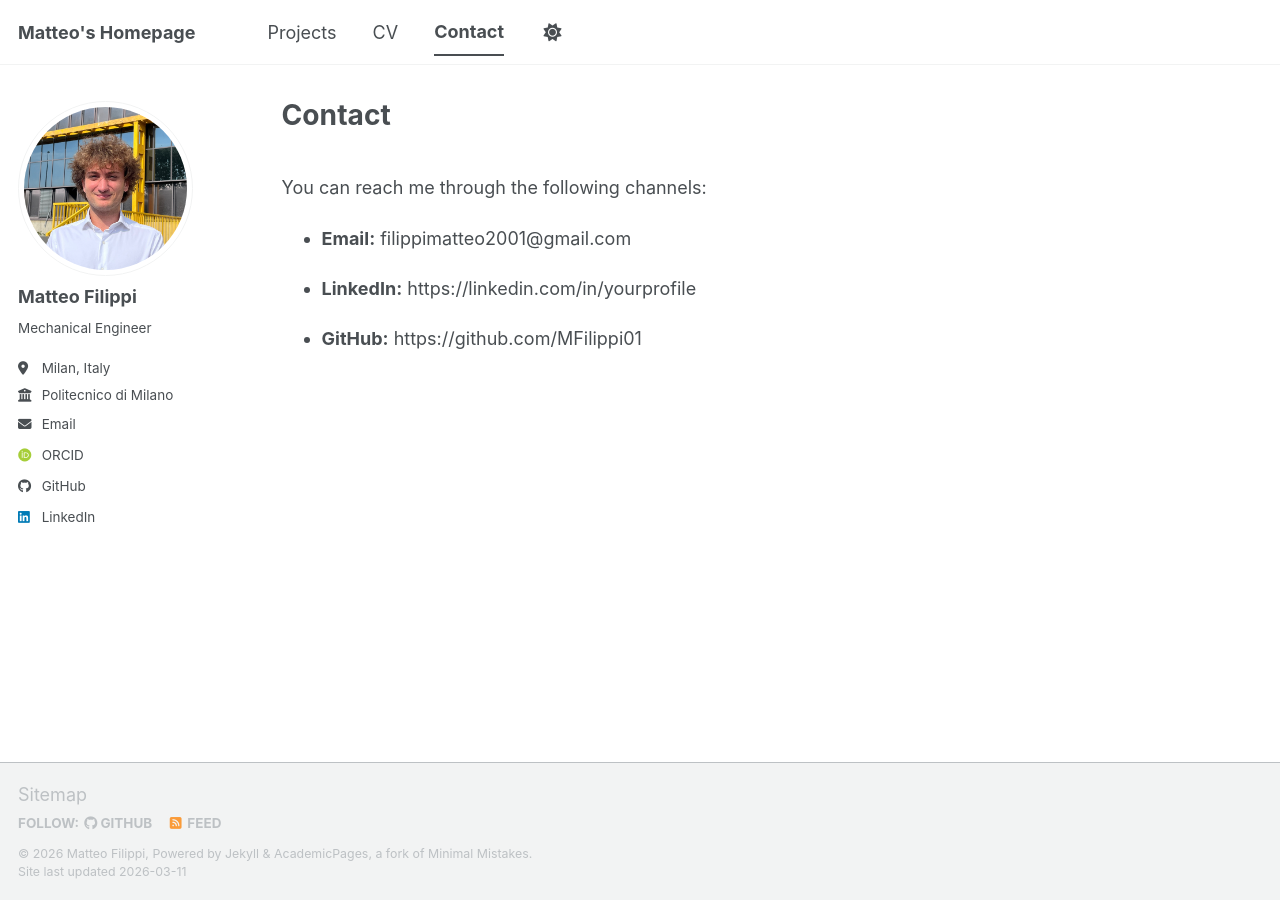
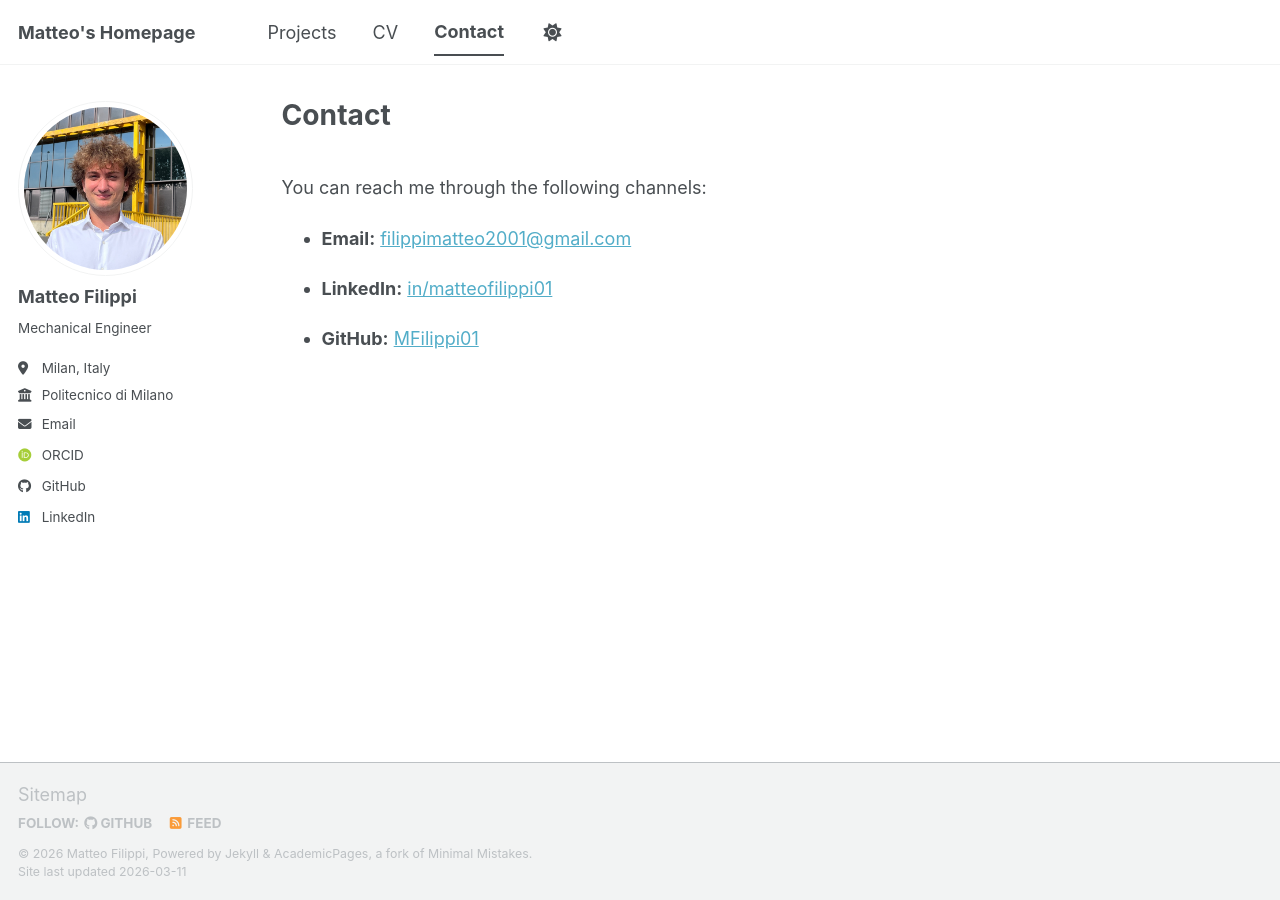
Before and after one commit to MFilippi01/MFilippi01.github.io, a Jekyll site: the page built from _pages/contact.md, in a window 1280 px wide. Built offline with Jekyll 4.4.1, drawn with Linux system fonts in a browser that asks for light colours; some web fonts are replaced; a script bundle is joined from its source files by our own code; library files that are not in the unit come from our copies.

Commit message:
Update contact.md

```diff
--- a/_pages/contact.md
+++ b/_pages/contact.md
@@ -7,8 +7,8 @@ author_profile: true
 <br>
 You can reach me through the following channels:
 
-* **Email:** filippimatteo2001@gmail.com
+* **Email:** [filippimatteo2001@gmail.com](mailto:filippimatteo2001@gmail.com)
 
-* **LinkedIn:** https://linkedin.com/in/yourprofile
+* **LinkedIn:** [in/matteofilippi01](https://www.linkedin.com/in/matteofilippi01)
 
-* **GitHub:** https://github.com/MFilippi01
+* **GitHub:** [MFilippi01](https://github.com/MFilippi01)
```
